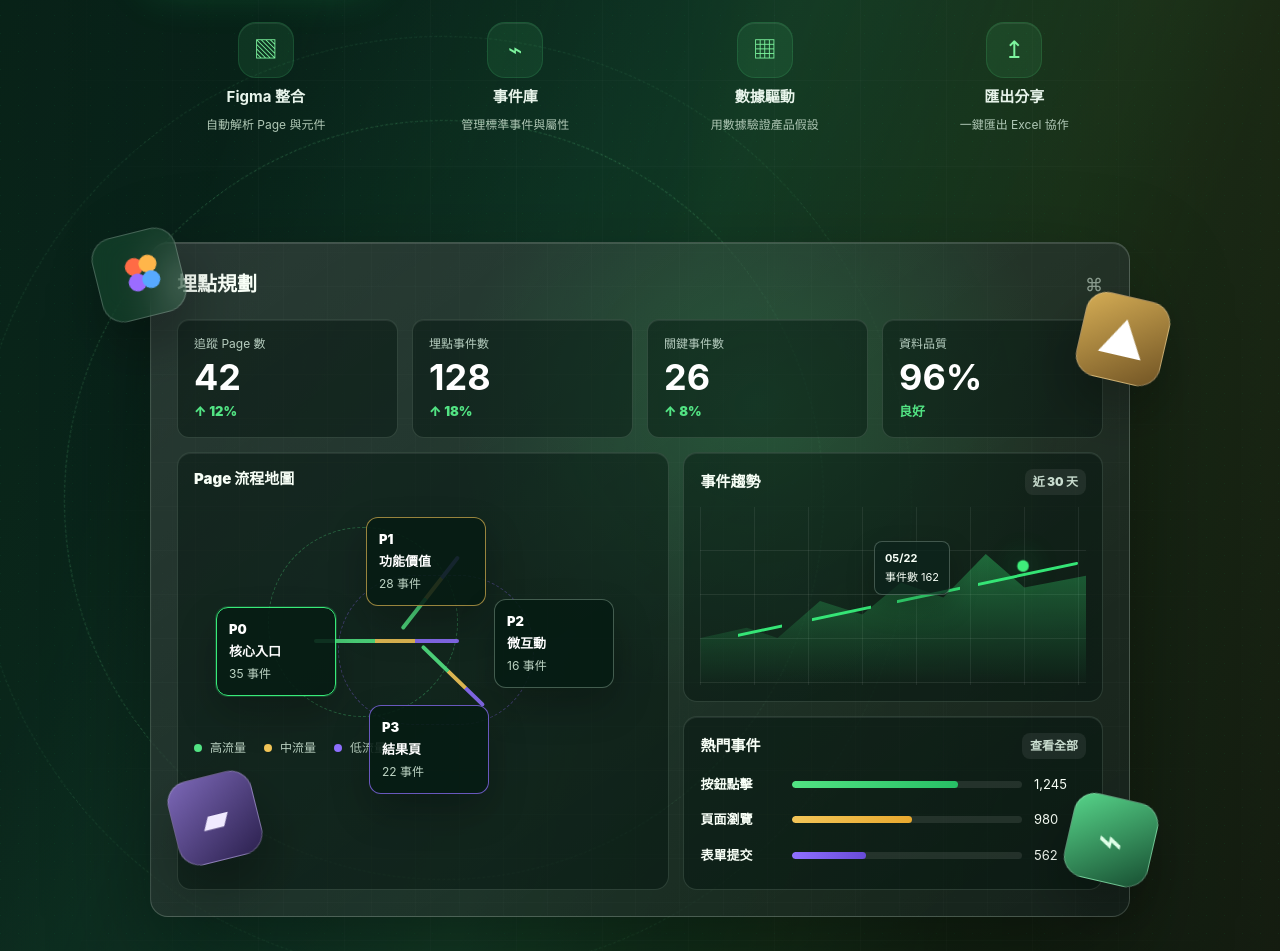
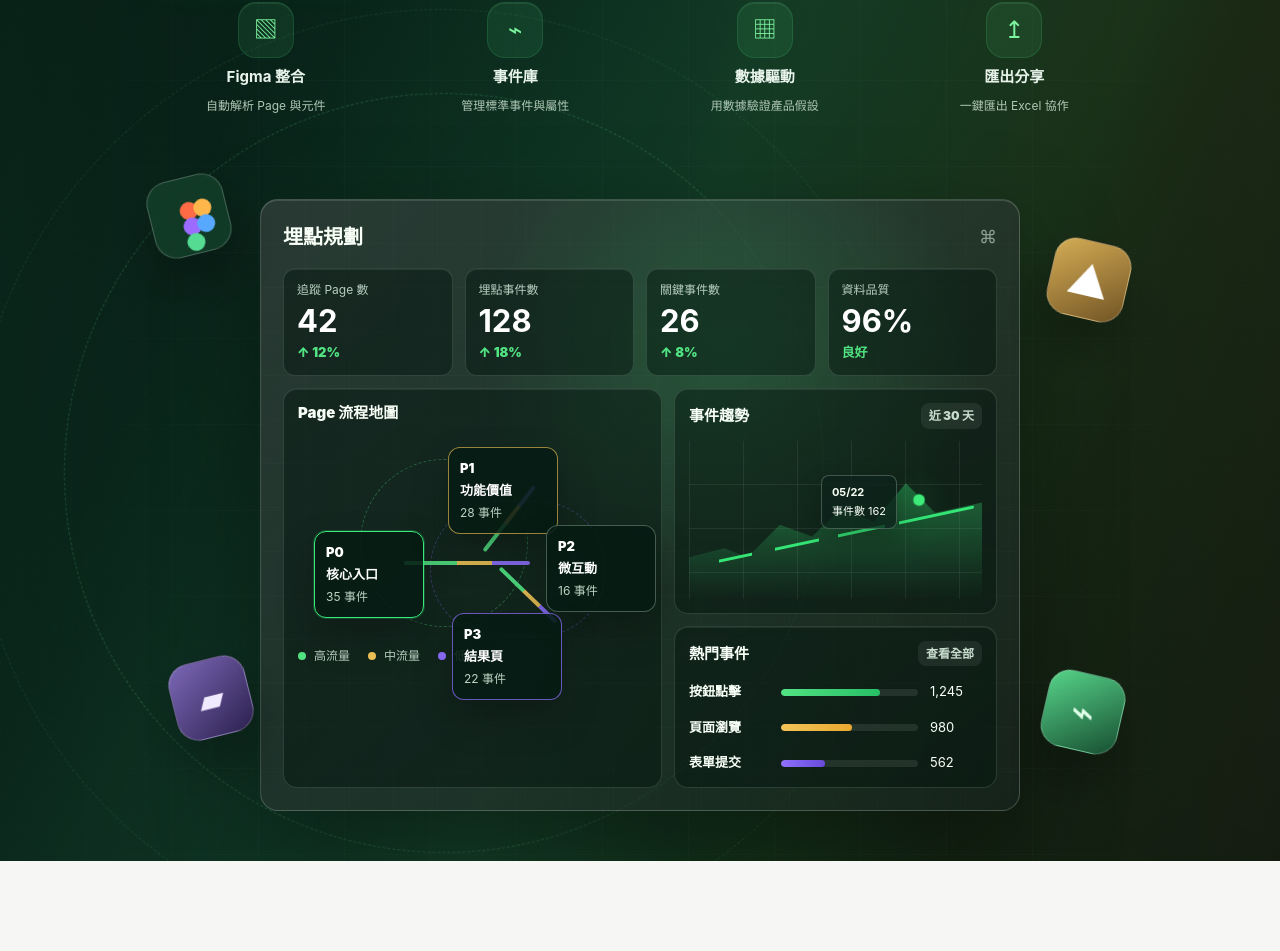
Before and after one commit to Jaypeng123/Event-Tracking-Platform, a Next.js app: page / in a window 1280 px wide. Shown: the part 435-1386 px from the top of the page. After the commit the page ends 1296 px from the top, so only its background shows below. Built offline with nearby package versions, Linux system fonts and the light colour scheme.

Commit message:
Tune landing and planner controls

```diff
--- a/app/globals.css
+++ b/app/globals.css
@@ -150,12 +150,17 @@ button {
 .topbar-title {
   align-items: center;
   display: flex;
-  flex-wrap: wrap;
-  gap: 14px 18px;
+  flex-wrap: nowrap;
+  gap: 16px;
   min-width: 0;
 }
 
+.topbar-title > div:first-child {
+  flex: 0 0 auto;
+}
+
 .project-switcher {
+  flex: 0 1 360px;
   min-width: min(280px, 100%);
   position: relative;
 }
@@ -538,10 +543,10 @@ select:focus {
 .landing-hero {
   align-items: center;
   display: grid;
-  gap: clamp(32px, 5vw, 84px);
-  grid-template-columns: minmax(360px, 0.86fr) minmax(560px, 1.14fr);
+  gap: clamp(30px, 4.4vw, 68px);
+  grid-template-columns: minmax(390px, 0.86fr) minmax(520px, 0.98fr);
   margin: 0 auto;
-  max-width: 1460px;
+  max-width: 1360px;
   min-height: calc(100vh - 76px);
   position: relative;
   z-index: 1;
@@ -594,9 +599,9 @@ select:focus {
 
 .landing-copy h1 {
   color: #ffffff;
-  font-size: clamp(64px, 7.6vw, 104px);
+  font-size: clamp(56px, 5.8vw, 84px);
   font-weight: 900;
-  line-height: 0.98;
+  line-height: 1.02;
   margin: 0;
   text-shadow: 0 18px 48px rgb(0 0 0 / 36%);
 }
@@ -725,7 +730,7 @@ select:focus {
 }
 
 .landing-visual {
-  min-height: 640px;
+  min-height: 570px;
   position: relative;
 }
 
@@ -763,11 +768,13 @@ select:focus {
     0 38px 100px rgb(0 0 0 / 38%),
     inset 0 1px 0 rgb(255 255 255 / 13%);
   color: #f8fff7;
-  min-height: 560px;
+  margin: 0 auto;
+  max-width: 760px;
+  min-height: 510px;
   overflow: hidden;
-  padding: 26px;
+  padding: 22px;
   position: relative;
-  top: 44px;
+  top: 28px;
 }
 
 .dashboard-preview::before {
@@ -801,7 +808,7 @@ select:focus {
   align-items: center;
   display: flex;
   justify-content: space-between;
-  margin-bottom: 20px;
+  margin-bottom: 16px;
 }
 
 .dashboard-header strong {
@@ -816,7 +823,7 @@ select:focus {
 
 .dashboard-metrics {
   display: grid;
-  gap: 14px;
+  gap: 12px;
   grid-template-columns: repeat(4, minmax(0, 1fr));
 }
 
@@ -833,8 +840,8 @@ select:focus {
   border-radius: 12px;
   display: grid;
   gap: 7px;
-  min-height: 116px;
-  padding: 16px;
+  min-height: 96px;
+  padding: 13px;
 }
 
 .dashboard-metrics small {
@@ -845,7 +852,7 @@ select:focus {
 
 .dashboard-metrics strong {
   color: #ffffff;
-  font-size: 36px;
+  font-size: 31px;
   line-height: 1;
 }
 
@@ -857,21 +864,21 @@ select:focus {
 
 .dashboard-grid {
   display: grid;
-  gap: 14px;
+  gap: 12px;
   grid-template-columns: 1.08fr 0.92fr;
-  margin-top: 14px;
+  margin-top: 12px;
 }
 
 .flow-card,
 .trend-card,
 .hot-card {
   border-radius: 14px;
-  padding: 16px;
+  padding: 14px;
 }
 
 .flow-card {
   grid-row: span 2;
-  min-height: 330px;
+  min-height: 306px;
 }
 
 .card-title {
@@ -893,7 +900,7 @@ select:focus {
 }
 
 .flow-map {
-  min-height: 250px;
+  min-height: 224px;
   position: relative;
 }
 
@@ -909,18 +916,18 @@ select:focus {
 }
 
 .ring-one {
-  height: 190px;
-  left: 74px;
-  top: 38px;
-  width: 190px;
+  height: 168px;
+  left: 62px;
+  top: 36px;
+  width: 168px;
 }
 
 .ring-two {
   border-color: rgb(140 105 246 / 34%);
-  height: 150px;
-  left: 144px;
-  top: 86px;
-  width: 196px;
+  height: 136px;
+  left: 132px;
+  top: 78px;
+  width: 176px;
 }
 
 .flow-line {
@@ -932,23 +939,23 @@ select:focus {
 }
 
 .line-one {
-  left: 120px;
-  top: 150px;
-  width: 145px;
+  left: 106px;
+  top: 138px;
+  width: 126px;
 }
 
 .line-two {
-  left: 208px;
-  top: 138px;
+  left: 186px;
+  top: 126px;
   transform: rotate(-52deg);
-  width: 92px;
+  width: 82px;
 }
 
 .line-three {
-  left: 228px;
-  top: 155px;
+  left: 202px;
+  top: 143px;
   transform: rotate(44deg);
-  width: 86px;
+  width: 78px;
 }
 
 .flow-node {
@@ -958,8 +965,8 @@ select:focus {
   box-shadow: 0 18px 38px rgb(0 0 0 / 24%);
   display: grid;
   gap: 3px;
-  padding: 12px;
-  width: 120px;
+  padding: 11px;
+  width: 110px;
 }
 
 .flow-node span {
@@ -983,25 +990,25 @@ select:focus {
   box-shadow:
     0 0 0 1px rgb(56 234 121 / 20%),
     0 18px 38px rgb(0 0 0 / 24%);
-  left: 22px;
-  top: 118px;
+  left: 16px;
+  top: 108px;
 }
 
 .flow-p1 {
   border-color: rgb(242 197 88 / 62%);
-  left: 172px;
-  top: 28px;
+  left: 150px;
+  top: 24px;
 }
 
 .flow-p2 {
-  left: 300px;
-  top: 110px;
+  left: 248px;
+  top: 102px;
 }
 
 .flow-p3 {
   border-color: rgb(143 112 255 / 72%);
-  left: 175px;
-  top: 216px;
+  left: 154px;
+  top: 190px;
 }
 
 .flow-legend {
@@ -1040,7 +1047,7 @@ select:focus {
     linear-gradient(90deg, rgb(255 255 255 / 7%) 1px, transparent 1px),
     linear-gradient(0deg, rgb(255 255 255 / 7%) 1px, transparent 1px);
   background-size: 54px 44px;
-  height: 178px;
+  height: 158px;
   margin-top: 12px;
   overflow: hidden;
   position: relative;
@@ -1096,7 +1103,7 @@ select:focus {
 }
 
 .hot-card {
-  min-height: 174px;
+  min-height: 154px;
 }
 
 .hot-row {
@@ -1144,18 +1151,18 @@ select:focus {
   border-radius: 22px;
   box-shadow: 0 28px 54px rgb(0 0 0 / 28%);
   display: grid;
-  height: 86px;
+  height: 78px;
   justify-content: center;
   position: absolute;
-  width: 86px;
+  width: 78px;
   z-index: 3;
 }
 
 .figma-cube {
   --cube-rotate: -14deg;
   background: rgb(75 222 128 / 12%);
-  left: -54px;
-  top: 34px;
+  left: 0;
+  top: 6px;
   transform: rotate(var(--cube-rotate));
 }
 
@@ -1190,14 +1197,20 @@ select:focus {
   top: 40px;
 }
 
+.figma-cube span:nth-child(5) {
+  background: #55dc92;
+  left: 30px;
+  top: 56px;
+}
+
 .cursor-cube {
   --cube-rotate: 13deg;
   animation-delay: 0.6s;
   background: linear-gradient(145deg, #d5ad55, #715424);
   color: #ffffff;
-  font-size: 48px;
-  right: -36px;
-  top: 98px;
+  font-size: 42px;
+  right: 2px;
+  top: 70px;
   transform: rotate(var(--cube-rotate));
 }
 
@@ -1205,10 +1218,10 @@ select:focus {
   --cube-rotate: 13deg;
   animation-delay: 1s;
   background: linear-gradient(145deg, #57d58a, #174e31);
-  bottom: -10px;
+  bottom: 32px;
   color: #dfffe8;
-  font-size: 44px;
-  right: -24px;
+  font-size: 40px;
+  right: 8px;
   transform: rotate(var(--cube-rotate));
 }
 
@@ -1216,9 +1229,9 @@ select:focus {
   --cube-rotate: -14deg;
   animation-delay: 1.5s;
   background: linear-gradient(145deg, #7b67b6, #2c214f);
-  bottom: 12px;
+  bottom: 46px;
   color: #f0eaff;
-  font-size: 36px;
+  font-size: 34px;
   left: 22px;
   transform: rotate(var(--cube-rotate));
 }
@@ -2162,6 +2175,7 @@ select:disabled {
   border-radius: 8px;
   display: grid;
   gap: 12px;
+  overflow: visible;
   padding: 14px;
 }
 
@@ -2199,8 +2213,8 @@ select:disabled {
 }
 
 .model-menu {
-  justify-self: end;
-  max-width: 360px;
+  justify-self: stretch;
+  max-width: none;
   min-width: 0;
   position: relative;
   width: 100%;
@@ -2244,14 +2258,15 @@ select:disabled {
   box-shadow: 0 18px 42px rgb(24 32 24 / 18%);
   display: grid;
   gap: 4px;
-  left: auto;
-  max-height: 340px;
-  min-width: min(360px, calc(100vw - 56px));
+  left: 0;
+  max-height: min(330px, calc(100vh - 220px));
+  min-width: 0;
   overflow: auto;
   padding: 8px;
   position: absolute;
-  right: 0;
+  right: auto;
   top: calc(100% + 8px);
+  width: 100%;
   z-index: 30;
 }
 
--- a/app/page.tsx
+++ b/app/page.tsx
@@ -1931,7 +1931,7 @@ export default function Home() {
         {isAnalysisModelMenuOpen ? (
           <div className="model-menu-list" role="menu" aria-label="分析模型清單">
             <div className="model-menu-group-label" aria-hidden="true">
-              Open AI<span>（這模型會燒子傑的錢錢）</span>
+              Open AI<span>（這模型會燒子傑的錢錢🔥）</span>
             </div>
             {openAIModels.map((option) => (
               <button
@@ -2131,6 +2131,7 @@ export default function Home() {
             <span className="landing-orbit orbit-a" />
             <span className="landing-orbit orbit-b" />
             <div className="floating-cube figma-cube">
+              <span />
               <span />
               <span />
               <span />
@@ -2733,7 +2734,7 @@ export default function Home() {
             </div>
           </div>
 
-          {hasAppliedSource ? (
+          {hasAppliedSource && !isAddingSource ? (
             <div className="panel-section">
             <div className="section-heading">
               <span className="section-index">02</span>
```
